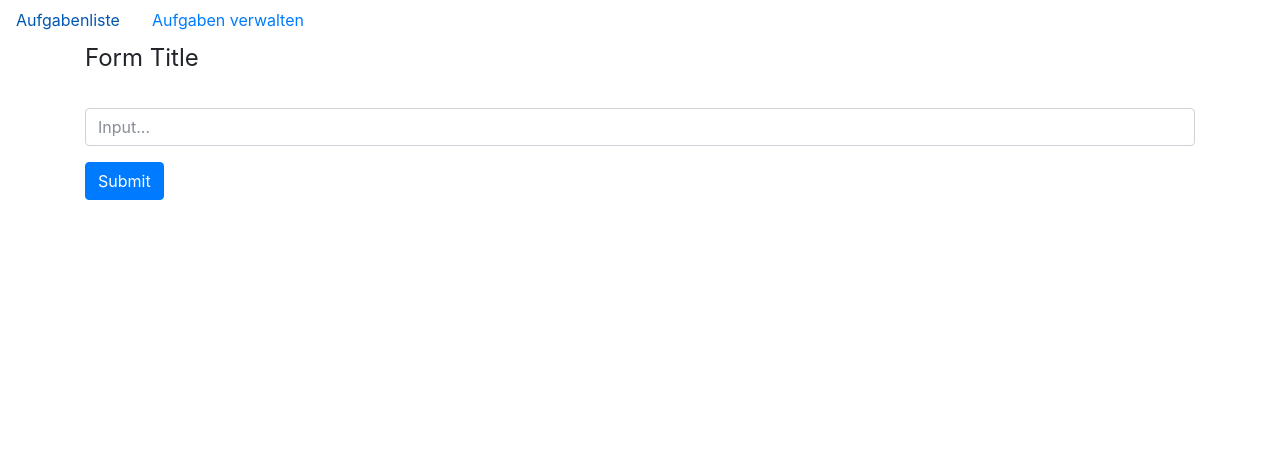
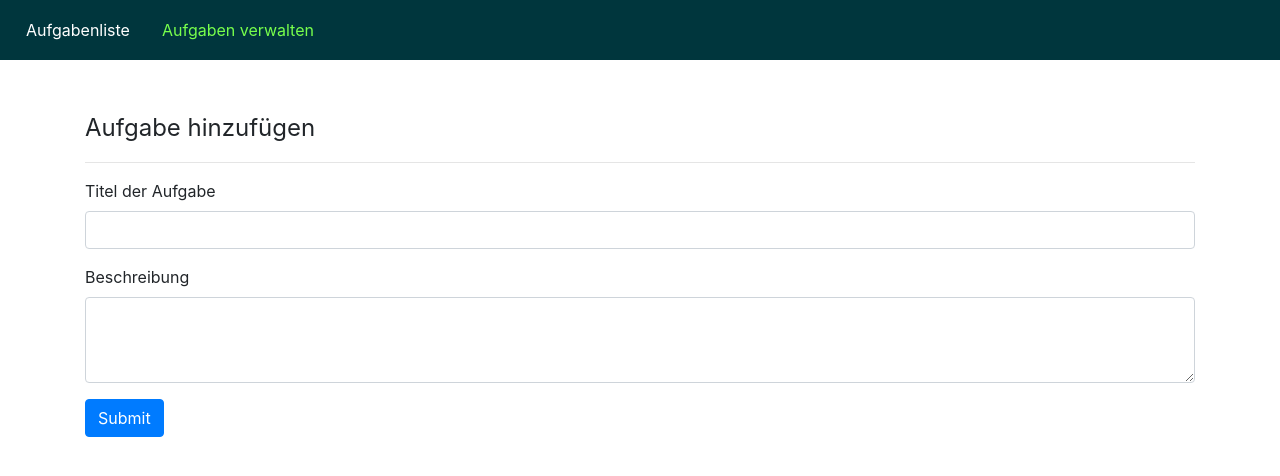
Before and after one commit to stockenberg/angular-basics, an Angular app: page /manage in a window 1280 px wide. Shown: the top 476 px of the page. Built offline with nearby package versions, Linux system fonts and the light colour scheme.

Commit message:
navbar complete

```diff
--- a/src/app/app.component.css
+++ b/src/app/app.component.css
@@ -0,0 +1,13 @@
+nav{
+    margin-bottom: 50px;
+    background: #00363d;
+    padding: 10px;
+}
+
+nav a{
+    color: white;
+}
+
+nav a.active{
+    color: #77ff4c;
+}
--- a/src/app/app.component.html
+++ b/src/app/app.component.html
@@ -1,7 +1,7 @@
 <!--The content below is only a placeholder and can be replaced.-->
 <nav class="nav nav-inline">
-    <a routerLink="/" class="nav-link active">Aufgabenliste</a>
-    <a routerLink="/manage" class="nav-link">Aufgaben verwalten</a>
+    <a routerLink="" routerLinkActive="active" [routerLinkActiveOptions]="{ exact: true }" class="nav-link">Aufgabenliste</a>
+    <a routerLink="manage" routerLinkActive="active" [routerLinkActiveOptions]="{ exact: true }" class="nav-link">Aufgaben verwalten</a>
 </nav>
 
 <router-outlet></router-outlet>
--- a/src/app/app.component.ts
+++ b/src/app/app.component.ts
@@ -1,4 +1,5 @@
 import {Component, Input, ViewChild} from '@angular/core';
+import {RouterLinkActive} from "@angular/router";
 
 @Component({
   selector: 'app-root',
--- a/src/app/task-management/task-management.component.html
+++ b/src/app/task-management/task-management.component.html
@@ -1,10 +1,15 @@
 <div class="container">
     <form action="" method="post" role="form">
-        <legend>Form Title</legend>
+        <legend>Aufgabe hinzufügen</legend>
+        <hr>
+        <div class="form-group">
+            <label for="">Titel der Aufgabe</label>
+            <input type="text" class="form-control" name="" id="" >
+        </div>
 
         <div class="form-group">
-            <label for=""></label>
-            <input type="text" class="form-control" name="" id="" placeholder="Input...">
+            <label for="">Beschreibung</label>
+            <textarea class="form-control" name="" id="" rows="3"></textarea>
         </div>
 
 
```
